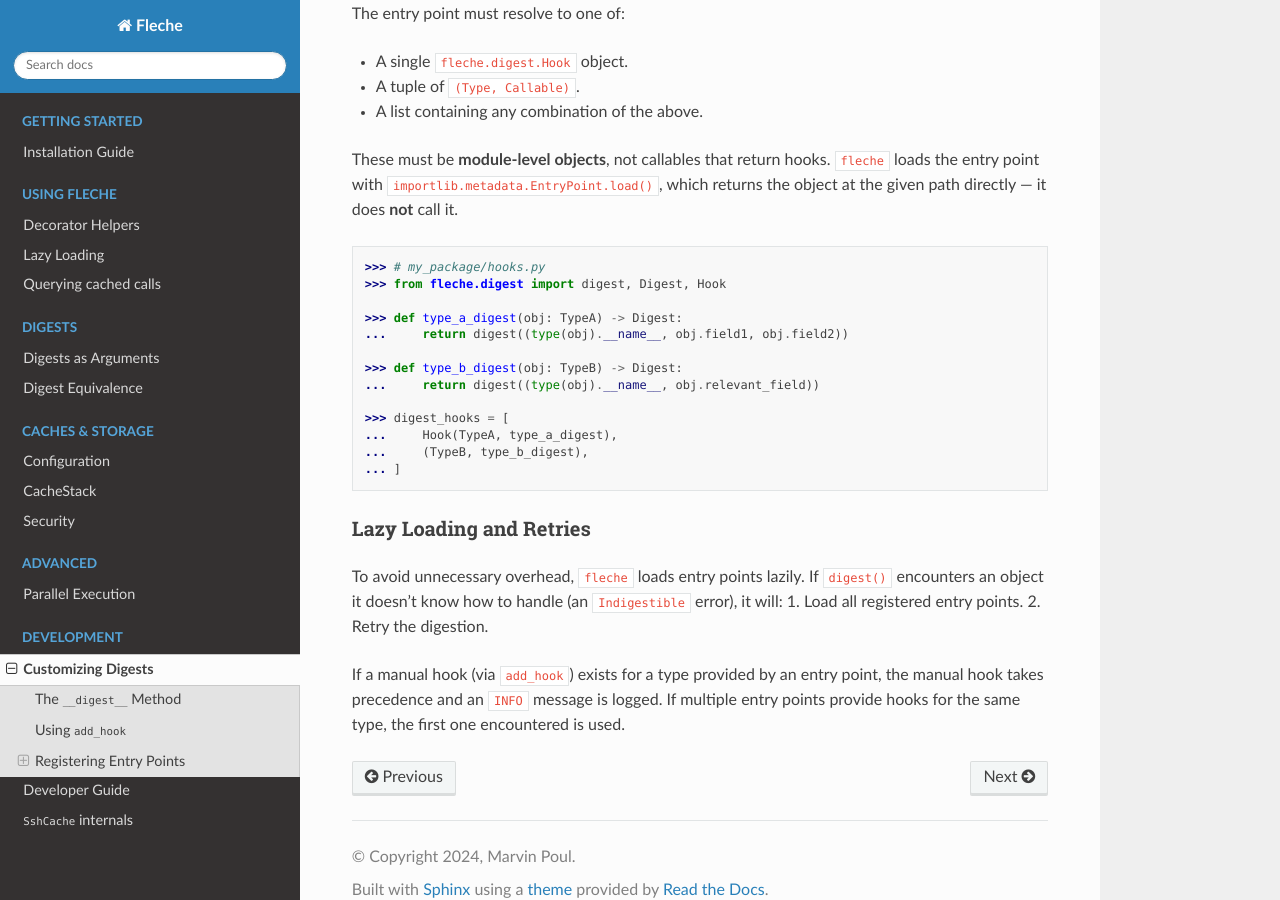
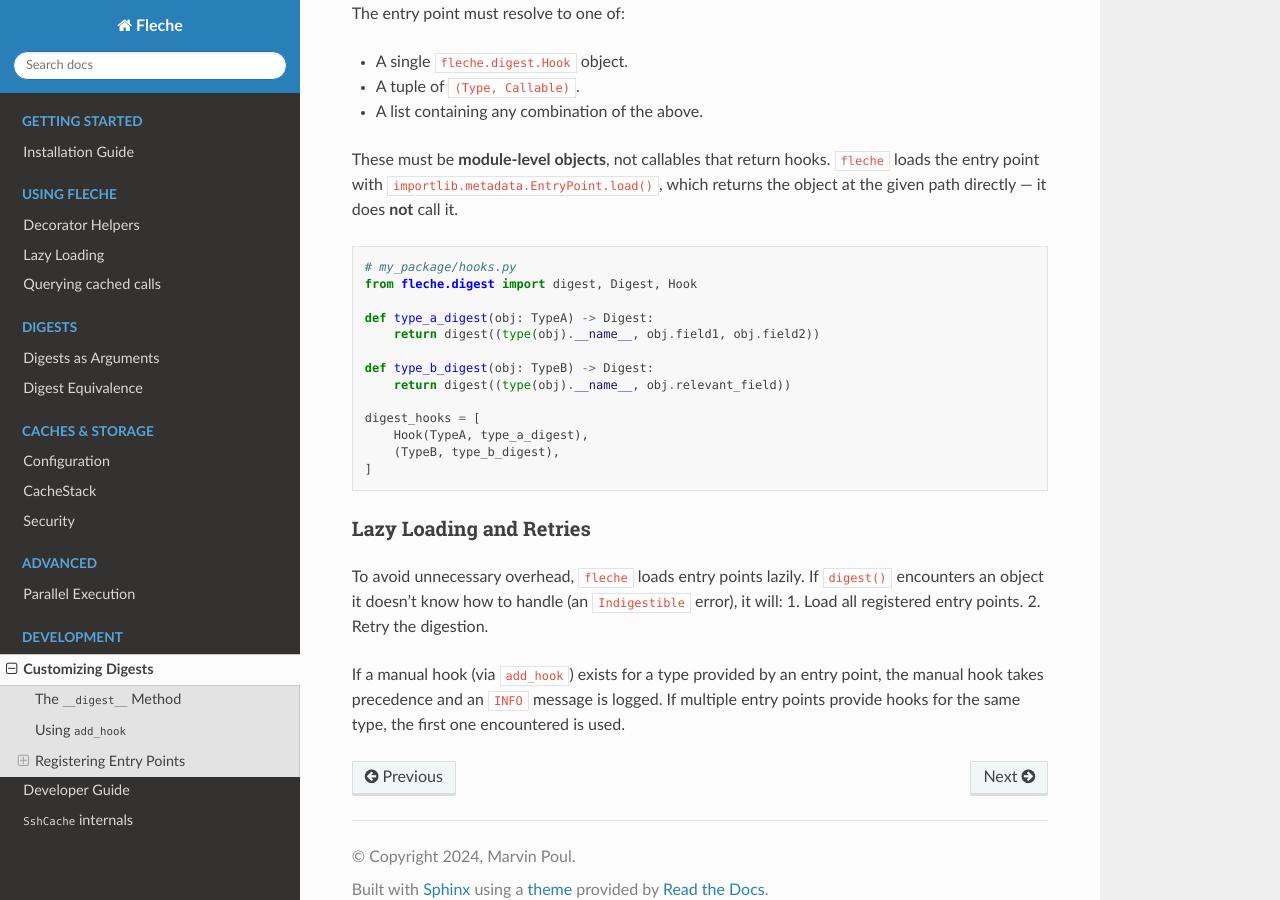
Before and after one commit to pmrv/fleche, a Sphinx documentation site: the page built from docs/dev/custom_digests.rst, in a window 1280 px wide and 900 px high, scrolled down 1622 px. Built offline with Sphinx 7.4.7 and the Read the Docs theme 3.1.0, drawn with Linux system fonts in a browser that asks for light colours; pages that are not in the unit, such as notebooks, are missing from menus.

Commit message:
docs(custom_digests): fix pycon block with undefined TypeA/TypeB
The "Registering Entry Points" example used interactive Python session
format (pycon with >>> prompts) to show what a user's my_package/hooks.py
might look like, but TypeA and TypeB were never defined. This would raise
NameError if executed as a doctest or if a reader tried to copy-paste it.

Change the block to .. code-block:: python (plain source file format)
which clearly signals that the snippet is illustrative file content, not
an executable interactive session.

Co-Authored-By: Claude Sonnet 4.6 <noreply@anthropic.com>
Claude-Session: https://claude.ai/code/session_01WkD6NJ284JhQiwB2NbxGsm

```diff
--- a/docs/dev/custom_digests.rst
+++ b/docs/dev/custom_digests.rst
@@ -75,21 +75,21 @@ These must be **module-level objects**, not callables that return hooks.
 ``fleche`` loads the entry point with ``importlib.metadata.EntryPoint.load()``,
 which returns the object at the given path directly — it does **not** call it.
 
-.. code-block:: pycon
+.. code-block:: python
 
-   >>> # my_package/hooks.py
-   >>> from fleche.digest import digest, Digest, Hook
+   # my_package/hooks.py
+   from fleche.digest import digest, Digest, Hook
 
-   >>> def type_a_digest(obj: TypeA) -> Digest:
-   ...     return digest((type(obj).__name__, obj.field1, obj.field2))
+   def type_a_digest(obj: TypeA) -> Digest:
+       return digest((type(obj).__name__, obj.field1, obj.field2))
 
-   >>> def type_b_digest(obj: TypeB) -> Digest:
-   ...     return digest((type(obj).__name__, obj.relevant_field))
+   def type_b_digest(obj: TypeB) -> Digest:
+       return digest((type(obj).__name__, obj.relevant_field))
 
-   >>> digest_hooks = [
-   ...     Hook(TypeA, type_a_digest),
-   ...     (TypeB, type_b_digest),
-   ... ]
+   digest_hooks = [
+       Hook(TypeA, type_a_digest),
+       (TypeB, type_b_digest),
+   ]
 
 Lazy Loading and Retries
 ~~~~~~~~~~~~~~~~~~~~~~~~
```
